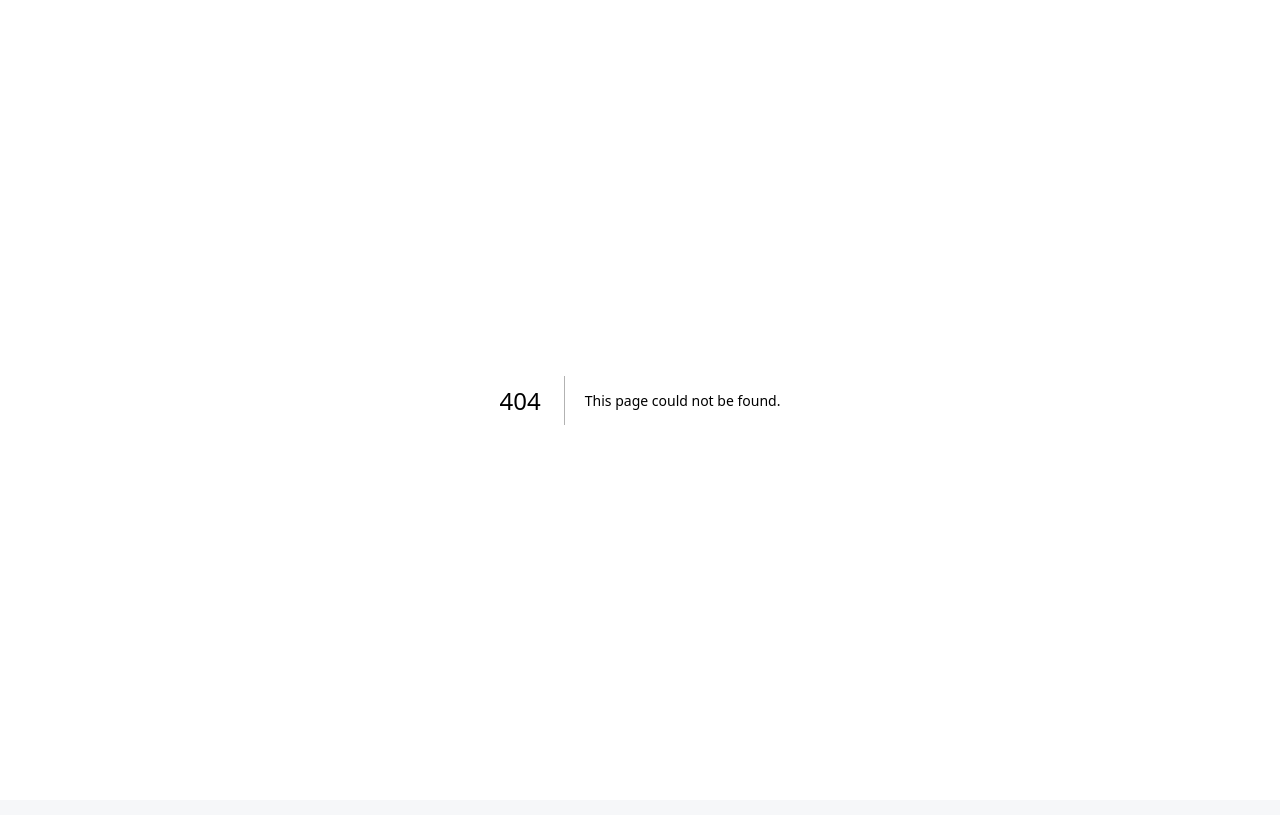
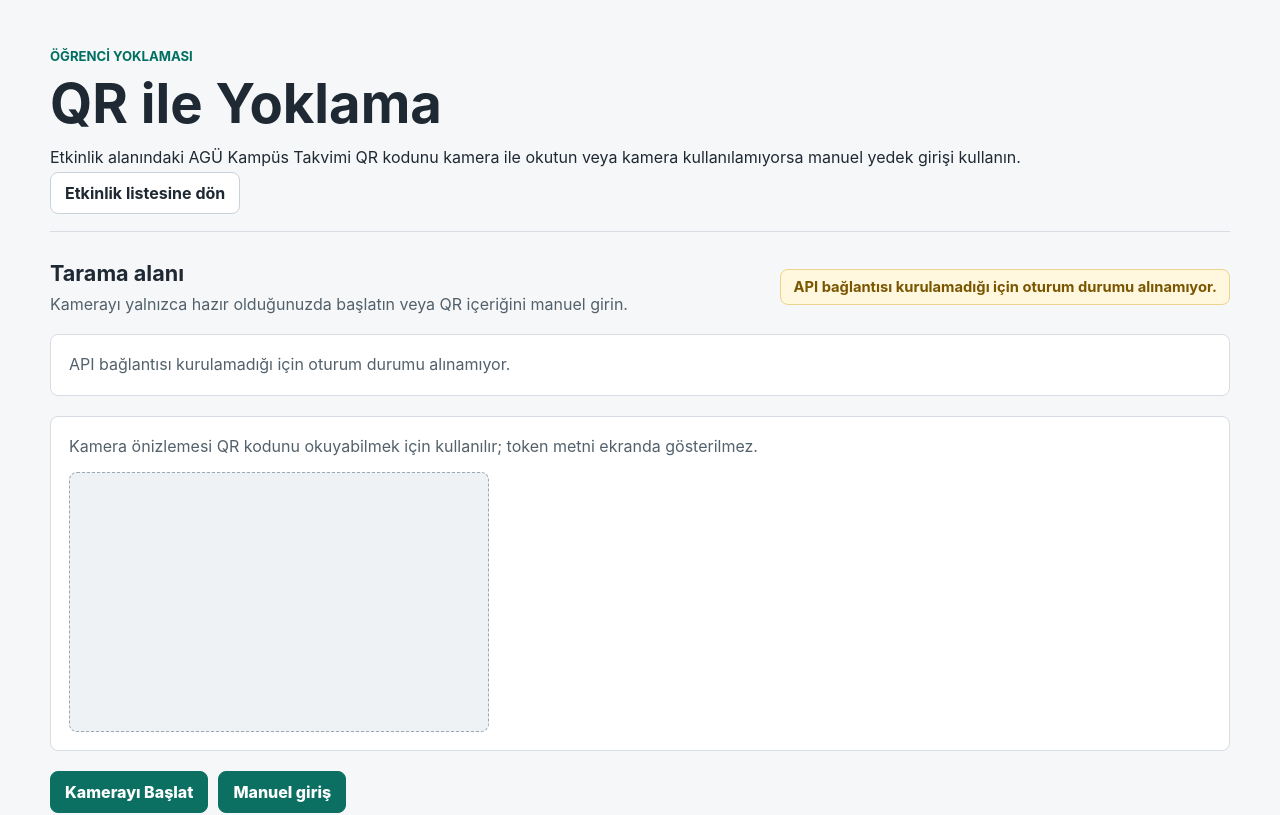
Before and after one commit to serhatvs/takvimprojesi, a Next.js app in the folder apps/web/: page /attendance/check-in in a window 1280 px wide. Before the commit this address had no page. Shown: the top 815 px of the page. Built offline with nearby package versions, Linux system fonts and the light colour scheme; no server answers.

Commit message:
feat: add student QR check-in screen

```diff
--- /dev/null
+++ b/apps/web/app/attendance/check-in/page.tsx
@@ -0,0 +1,25 @@
+import { getApiBaseUrl } from "@agu/config";
+import Link from "next/link";
+import { CheckInClient } from "../../check-in/check-in-client";
+
+export const dynamic = "force-dynamic";
+
+export default function AttendanceCheckInPage() {
+  return (
+    <main className="page-shell">
+      <section className="intro">
+        <p className="eyebrow">Öğrenci yoklaması</p>
+        <h1>QR ile Yoklama</h1>
+        <p>
+          Etkinlik alanındaki AGÜ Kampüs Takvimi QR kodunu kamera ile okutun veya
+          kamera kullanılamıyorsa manuel yedek girişi kullanın.
+        </p>
+        <Link className="secondary-action" href="/">
+          Etkinlik listesine dön
+        </Link>
+      </section>
+
+      <CheckInClient apiBaseUrl={getApiBaseUrl()} />
+    </main>
+  );
+}
--- a/apps/web/app/check-in.ts
+++ b/apps/web/app/check-in.ts
@@ -51,6 +51,10 @@ export function parseCheckInQrPayload(rawPayload: string): ParsedCheckInPayload
   }
 
   if (parsed.version !== 1) {
+    return { ok: false, message: INVALID_QR_MESSAGE };
+  }
+
+  if (typeof parsed.type === "string" && parsed.type !== "agu-attendance") {
     return { ok: false, message: INVALID_QR_MESSAGE };
   }
 
--- a/apps/web/app/check-in/check-in-panel.tsx
+++ b/apps/web/app/check-in/check-in-panel.tsx
@@ -235,6 +235,23 @@ export function CheckInPanel({ apiBaseUrl }: CheckInPanelProps) {
       </div>
 
       <div className="check-in-actions">
+        {state.kind === "anonymous" ? (
+          <a href="/auth/login" className="primary-action" style={{ display: "inline-block", textDecoration: "none", textAlign: "center" }}>
+            Giriş Yap
+          </a>
+        ) : null}
+        {state.kind === "success" ? (
+          <button
+            type="button"
+            className="secondary-action"
+            onClick={() => {
+              setManualPayload("");
+              setState({ kind: "ready", cameraActive: false, manualOpen: false, message: null });
+            }}
+          >
+            Başka QR Tara
+          </button>
+        ) : null}
         {view.canStartCamera ? (
           <button type="button" onClick={startCamera} disabled={view.isSubmitting}>
             Kamerayı Başlat
--- a/apps/web/app/page.tsx
+++ b/apps/web/app/page.tsx
@@ -56,7 +56,10 @@ export default async function HomePage({
           AGÜ öğrenci kulüplerinin Basın Yayın onayından geçen yaklaşan
           etkinliklerini tek yerden takip edin.
         </p>
-        <div style={{ marginTop: "1rem" }}>
+        <div style={{ marginTop: "1rem", display: "flex", gap: "0.75rem", flexWrap: "wrap" }}>
+          <Link href="/attendance/check-in" className="primary-action">
+            QR ile Katılım
+          </Link>
           <Link href="/club-dashboard" className="secondary-action">
             Kulüp Yönetim Paneli
           </Link>
```
Also changed, not shown: 3 other files (tests, documents, lock files or other folders).
